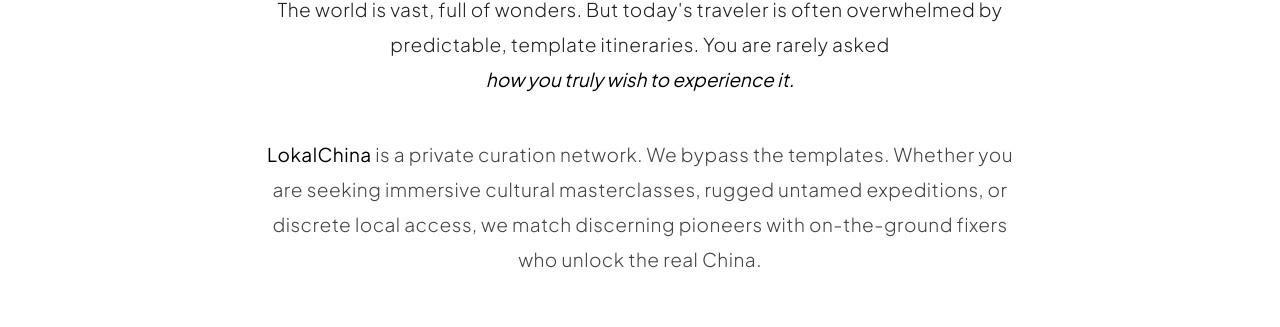
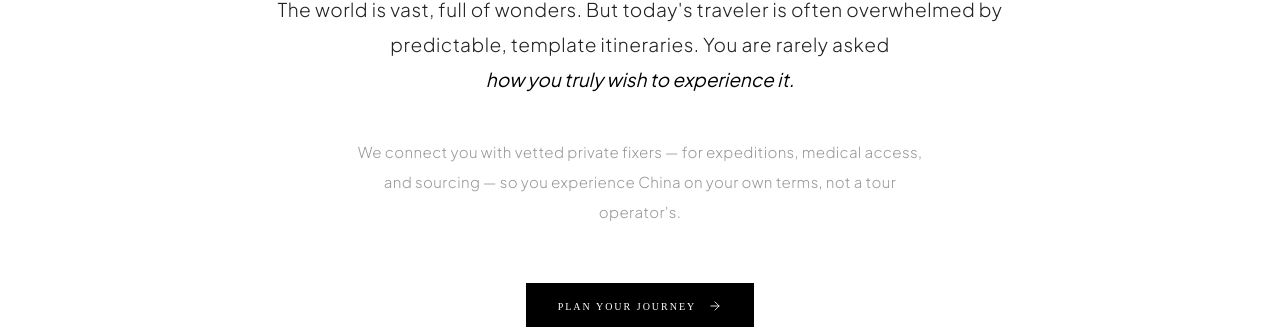
Before and after one commit to FreakTelevision/lokalchina, a Next.js app: page /en in a window 1280 px wide. Shown: the part 1009-1336 px from the top of the page. Built offline with nearby package versions, Linux system fonts and the light colour scheme; no server answers; a web font is replaced by a local one.

Commit message:
Refine second paragraph — concise, lighter, business-focused

```diff
--- a/src/app/[locale]/page.tsx
+++ b/src/app/[locale]/page.tsx
@@ -103,8 +103,8 @@
             <p className="text-base md:text-[19px] font-light leading-[1.85] text-[#222] tracking-wide max-w-3xl mx-auto" style={{ fontFamily: 'var(--font-mt-body)' }}>
               The world is vast, full of wonders. But today&apos;s traveler is often overwhelmed by predictable, template itineraries. You are rarely asked <span className="italic font-normal text-black tracking-normal md:whitespace-nowrap">how you truly wish to experience it.</span>
             </p>
-            <p className="text-base md:text-[19px] font-light leading-[1.85] text-[#444] tracking-wide max-w-3xl mx-auto" style={{ fontFamily: 'var(--font-mt-body)' }}>
-              <span className="font-normal text-black">LokalChina</span> is a private curation network. We bypass the templates. Whether you are seeking immersive cultural masterclasses, rugged untamed expeditions, or discrete local access, we match discerning pioneers with on-the-ground fixers who unlock the real China.
+            <p className="text-sm md:text-[15px] font-light leading-[2] text-[#999] tracking-wide max-w-xl mx-auto" style={{ fontFamily: 'var(--font-mt-body)' }}>
+              We connect you with vetted private fixers — for expeditions, medical access, and sourcing — so you experience China on your own terms, not a tour operator&apos;s.
             </p>
           </div>
           <div className="mt-14">
```
